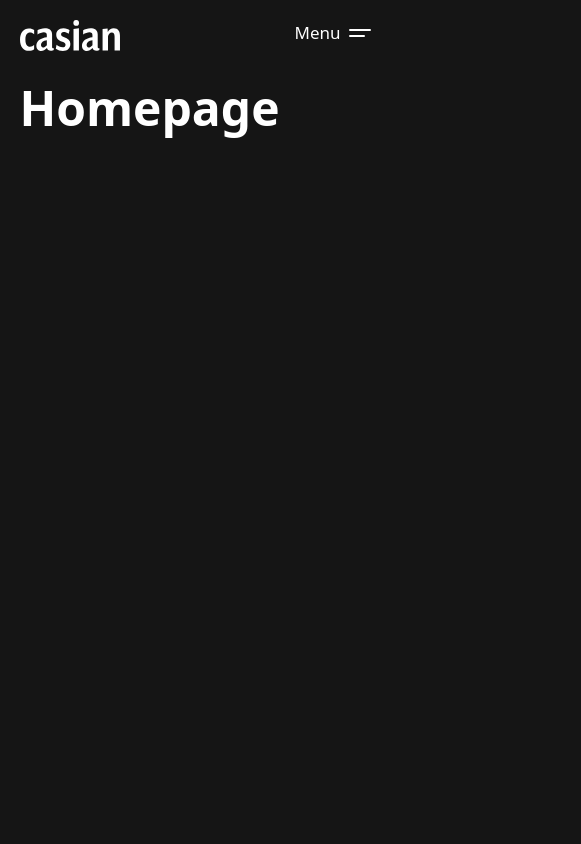
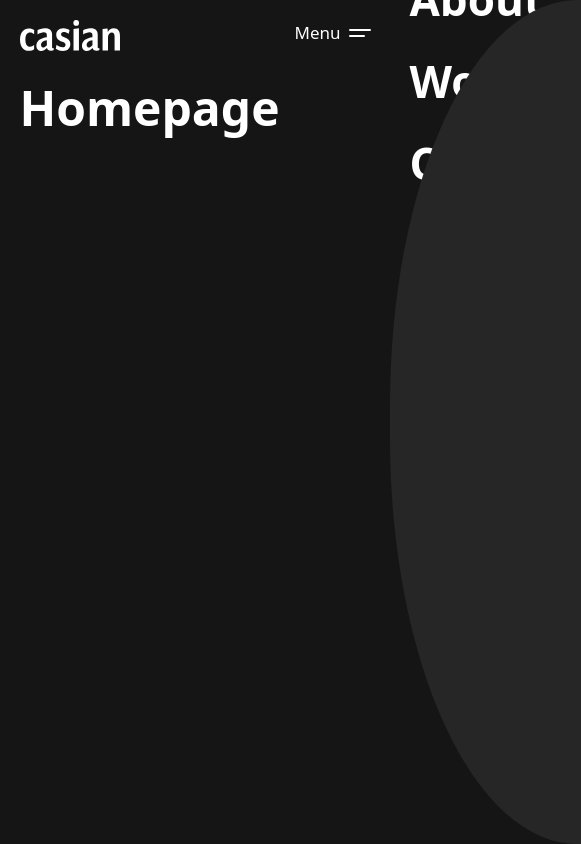
Before and after one commit to CasianLW/portfolio-casian-react-typecript-cms, a Next.js app: page / in a window 390 px wide. Shown: the whole page, 581 px wide, since content can reach past the window. Built offline with nearby package versions, Linux system fonts and the light colour scheme.

Commit message:
correction navbar: cas ou on clique sur le logo cela enleve la navbar alors qu'avant elle restait immobile

```diff
--- a/components/nav/index.tsx
+++ b/components/nav/index.tsx
@@ -83,19 +83,25 @@ const NavComponent: FC = () => {
   return (
     <nav
       className={
-        'fixed inset-0 z-10 grid content-center justify-items-start gap-4 px-[5vw] py-6 before:fixed  before:inset-0 before:bg-cas-black-400 before:transition-all lg:absolute lg:bottom-[initial] lg:flex lg:gap-10 lg:py-8 lg:before:hidden' +
-        `${navIsClosed ? ' absolute before:-translate-x-full before:delay-[700ms]' : ' fixed'}`
+        'fixed inset-0 z-10 grid content-center justify-items-start gap-4 px-[5vw] py-6 before:fixed  before:inset-0 before:bg-cas-black-400 before:transition-all lg:absolute lg:bottom-[initial] lg:flex lg:gap-10 lg:py-8 lg:before:hidden ' +
+        `${navIsClosed ? ' absolute before:translate-x-full before:delay-[500ms] before:rounded-l-[48%]' : ' fixed'}`
       }
       ref={navRef}
     >
-      <Link href="/" className="absolute top-5 left-[5vw] block w-[50px] lg:static lg:my-auto lg:mr-auto lg:w-[64px]">
+      <NavLinkComponent
+        img={logoCasianBlanc}
+        href={'/'}
+        navLink={NavLinkEnum.Home}
+        supplentaryClasses={'absolute top-5 left-[5vw] block w-[50px] lg:static lg:my-auto lg:mr-auto lg:w-[64px]'}
+      />
+      {/* <Link href="/" className="absolute top-5 left-[5vw] block w-[50px] lg:static lg:my-auto lg:mr-auto lg:w-[64px]">
         <Image
           className="max-w-[200%] "
           // src={navIsClosed ? logoCwr : logoCwrMonochrome}
           src={logoCasianBlanc}
           alt="Logo Casian"
         />
-      </Link>
+      </Link> */}
 
       <BurgerComponent />
 
@@ -114,37 +120,30 @@ export default NavComponent
 
 const navLinks = [
   {
-    navLink: NavLinkEnum.About,
+    navLink: NavLinkEnum.Home,
     supplementaryClasses: 'lg:ml-auto delay-[100ms]',
   },
   {
-    navLink: NavLinkEnum.Works,
+    navLink: NavLinkEnum.About,
     supplementaryClasses: 'delay-[200ms]',
   },
   {
-    navLink: NavLinkEnum.Contact,
+    navLink: NavLinkEnum.Works,
     supplementaryClasses: 'delay-[300ms]',
   },
-  //   {
-  //     navLink: NavLinkEnum.Entreprise,
-  //     supplementaryClasses: 'delay-[400ms]',
-  //   },
-  //   {
-  //     navLink: NavLinkEnum.Financement,
-  //     supplementaryClasses: 'delay-[500ms]',
-  //   },
-  //   {
-  //     navLink: NavLinkEnum.Contact,
-  //     supplementaryClasses: 'lg:ml-auto delay-[600ms]',
-  //   },
+  {
+    navLink: NavLinkEnum.Contact,
+    supplementaryClasses: 'lg:ml-auto delay-[400ms]',
+  },
 ]
 
 interface NavLinkComponentProp {
   href: string
   navLink: NavLinkEnum
   supplentaryClasses: string
+  img?: string
 }
-const NavLinkComponent: FC<NavLinkComponentProp> = ({ href, supplentaryClasses, navLink }) => {
+const NavLinkComponent: FC<NavLinkComponentProp> = ({ href, supplentaryClasses, navLink, img }) => {
   const { navIsClosed, setNavIsClosed, activeNavLink } = useNavSettingsContext()
 
   return (
@@ -152,14 +151,14 @@ const NavLinkComponent: FC<NavLinkComponentProp> = ({ href, supplentaryClasses,
       href={href}
       className={
         'z-0 text-[44px] font-semibold no-underline transition-all lg:translate-x-0 lg:text-[20px]' +
-        ` ${supplentaryClasses} ${navIsClosed ? 'translate-x-[-100vw]' : 'translate-x-0'}
+        ` ${supplentaryClasses} ${navIsClosed && !img ? 'translate-x-[100vw]' : 'translate-x-0'}
                     ${activeNavLink === navLink && 'link-active'}`
       }
       //   ${activeNavLink === NavLinkEnum.Contact && 'link-special'}
       //   ${activeNavLink === NavLinkEnum.Works && 'link-special'}
       onClick={() => setNavIsClosed(true)}
     >
-      {navLink}
+      {img ? <Image className="max-w-[200%] " src={img} alt="${img}" /> : navLink}
     </Link>
   )
 }
```
